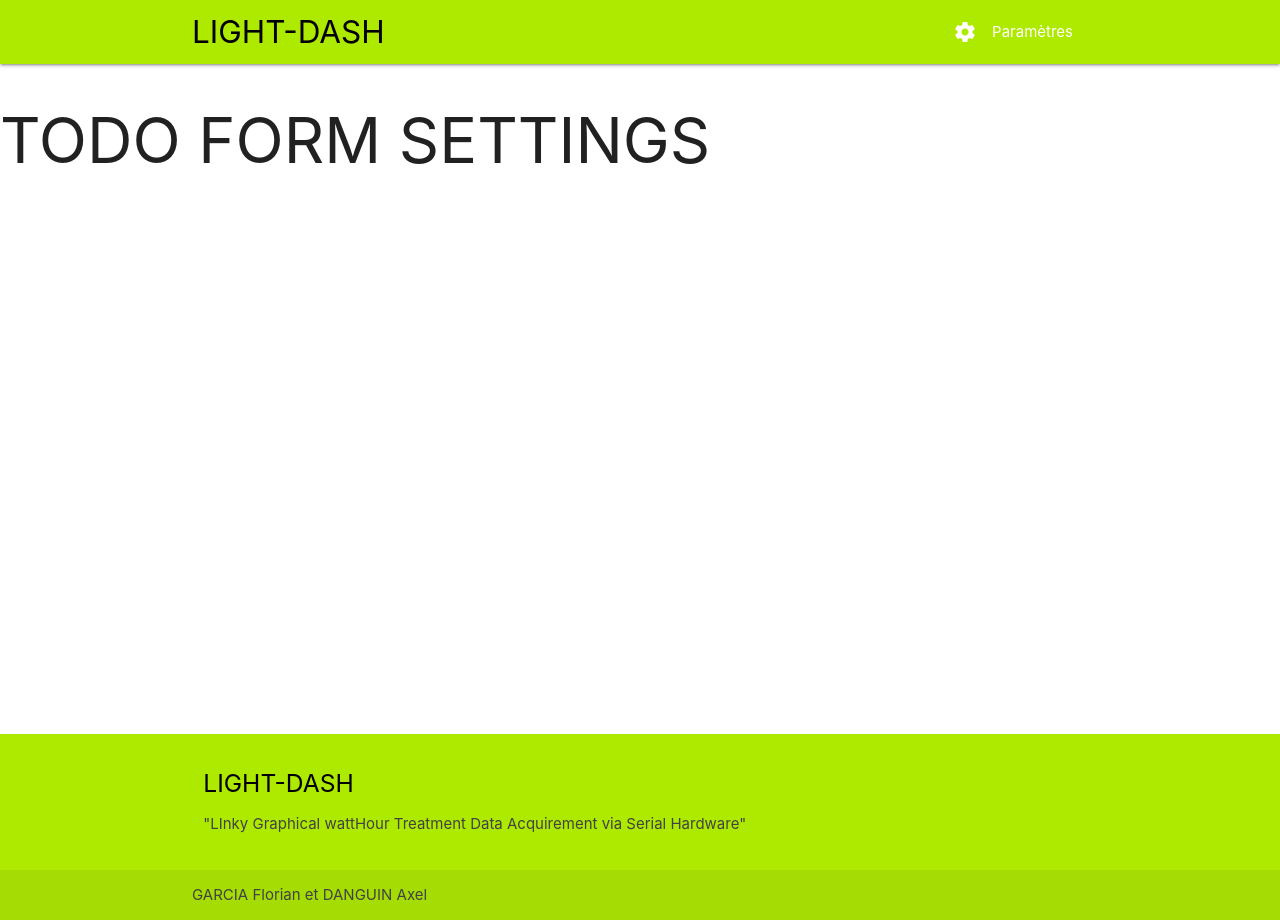
After one commit to garciaflorian/LIGHT-DASH, a Django app: page /settings/ in a window 1280 px wide. The commit adds this page. Run offline with Django 3.2, Linux system fonts and the light colour scheme; some libraries are stand-ins or nearby versions.

Commit message:
add empty Settings page + db + form

```diff
--- a/webapp/lightdash/templates/_index_clean.html
+++ b/webapp/lightdash/templates/_index_clean.html
@@ -18,10 +18,16 @@
     <nav class="nav-extended lime accent-4">
         <div class="nav-wrapper container">
             <a href="{% url 'index' %}" class="brand-logo black-text">LIGHT-DASH</a>
+            <a href="#" data-target="mobile" class="sidenav-trigger"><i class="material-icons">menu</i></a>
+            <ul class="right hide-on-med-and-down">
+                <li><a href="{% url 'settings' %}"><i class="material-icons left">settings</i>Paramètres</a></li>
+            </ul>
         </div>
-        {% block nav %}
-        {% endblock %}
     </nav>
+
+    <ul class="sidenav" id="mobile">
+        <li><a href="{% url 'settings' %}"><i class="material-icons">settings</i>Paramètres</a></li>
+    </ul>
 
 
     <main>
@@ -33,8 +39,7 @@
         <button id="addDataset">Add Dataset</button>
         <button id="removeDataset">Remove Dataset</button>
         <button id="addData">Add Data</button>
-        <button id="removeData">Remove Data</button>
-        {% endblock %}
+        <button id="removeData">Remove Data</button> {% endblock %}
     </main>
 
 
@@ -58,11 +63,12 @@
     <!--  Scripts-->
     <script src="{% static 'js/jquery-3.2.1.min.js'%}"></script>
     <script src="{% static 'js/materialize.min.js'%}"></script>
+    <script src="{% static 'js/init.js'%}"></script>
+    {% block script %}
     <script src="{% static 'js/Chart.bundle.min.js'%}"></script>
     <script src="{% static 'js/ChartUtils.js'%}"></script>
     <script src="{% static 'js/testChart.js'%}"></script>
-    <script src="{% static 'js/init.js'%}"></script>
-    {% block script %} {% endblock %}
+    {% endblock %}
 
 
 </body>
--- /dev/null
+++ b/webapp/lightdash/templates/settings.html
@@ -0,0 +1,8 @@
+{% extends "_index_clean.html" %}
+
+{% load staticfiles %}
+
+{% block main %}
+<h1>TODO FORM SETTINGS</h1>
+
+{% endblock %}
--- a/webapp/lightdash/urls.py
+++ b/webapp/lightdash/urls.py
@@ -4,5 +4,5 @@ from django.conf.urls.static import static
 
 
 urlpatterns = [
-    path('', views.index, name='index'),
+
 ]
--- a/webapp/lightdash/views.py
+++ b/webapp/lightdash/views.py
@@ -5,3 +5,6 @@ from django.conf import settings
 
 def index(request):
     return render(request, '_index_clean.html', locals())
+
+def settings(request):
+    return render(request, 'settings.html', locals())
--- a/webapp/webapp/urls.py
+++ b/webapp/webapp/urls.py
@@ -20,6 +20,7 @@ from django.conf.urls.static import static
 
 urlpatterns = [
     path('', views.index, name='index'),
+    path('settings/', views.settings, name='settings'),
     path('lightdash/', include('lightdash.urls')),
     path('admin/', admin.site.urls),
 ]
```
Also changed, not shown: webapp/lightdash/forms.py (added, +11 -0 lines), webapp/lightdash/models.py (+8 -1 lines).
